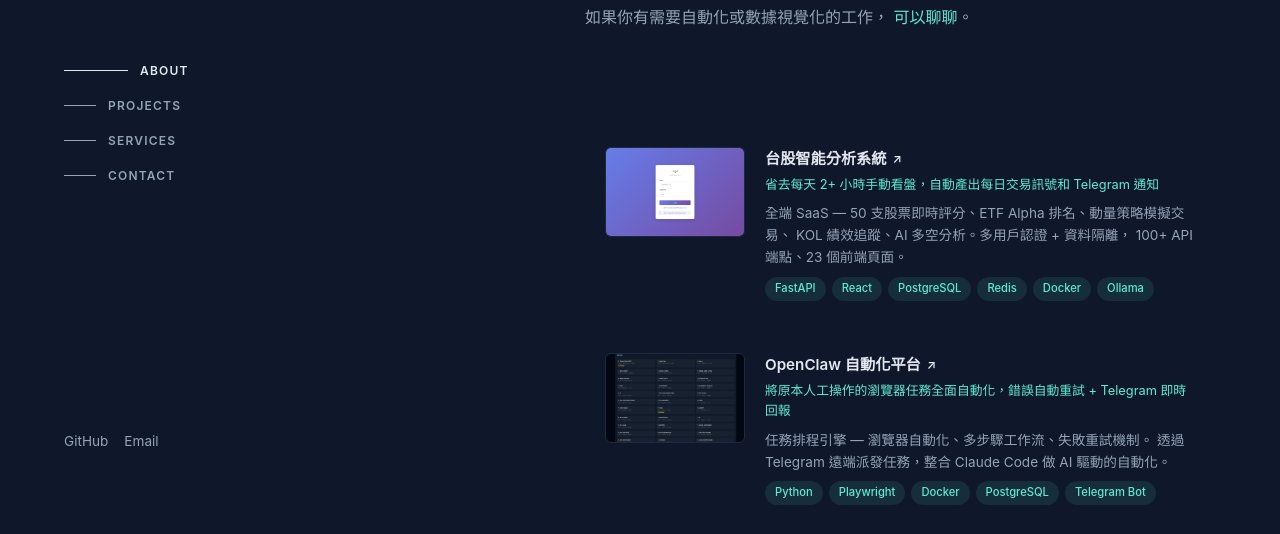
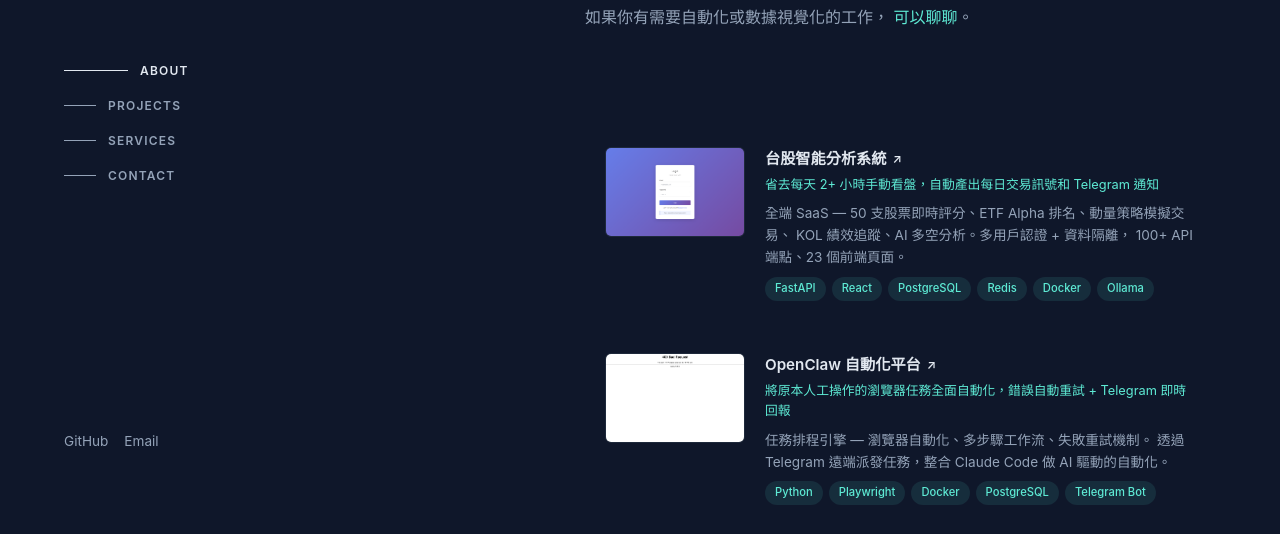
Before and after one commit to bottlerex/portfolio, a plain HTML site: page index.html in a window 1280 px wide. Shown: the part 251-785 px from the top of the page. Drawn offline with Linux system fonts and the light colour scheme.

Commit message:
Replace OpenClaw screenshot with actual dashboard capture
Co-Authored-By: Claude Opus 4.6 (1M context) <noreply@anthropic.com>

```diff
--- a/index.html
+++ b/index.html
@@ -333,7 +333,7 @@
 
           <!-- Project 2 -->
           <div class="project">
-            <img src="screenshots/rex-ai-dashboard-2026-03-20T12-20-28-508Z.png" class="project-img" alt="Rex AI Dashboard">
+            <img src="screenshots/openclaw-dashboard-2026-03-20T12-26-28-128Z.png" class="project-img" alt="OpenClaw 自動化平台">
             <div>
               <div class="project-title">
                 OpenClaw 自動化平台
```
Also changed, not shown: screenshots/openclaw-dashboard-2026-03-20T12-26-28-128Z.png (added).
